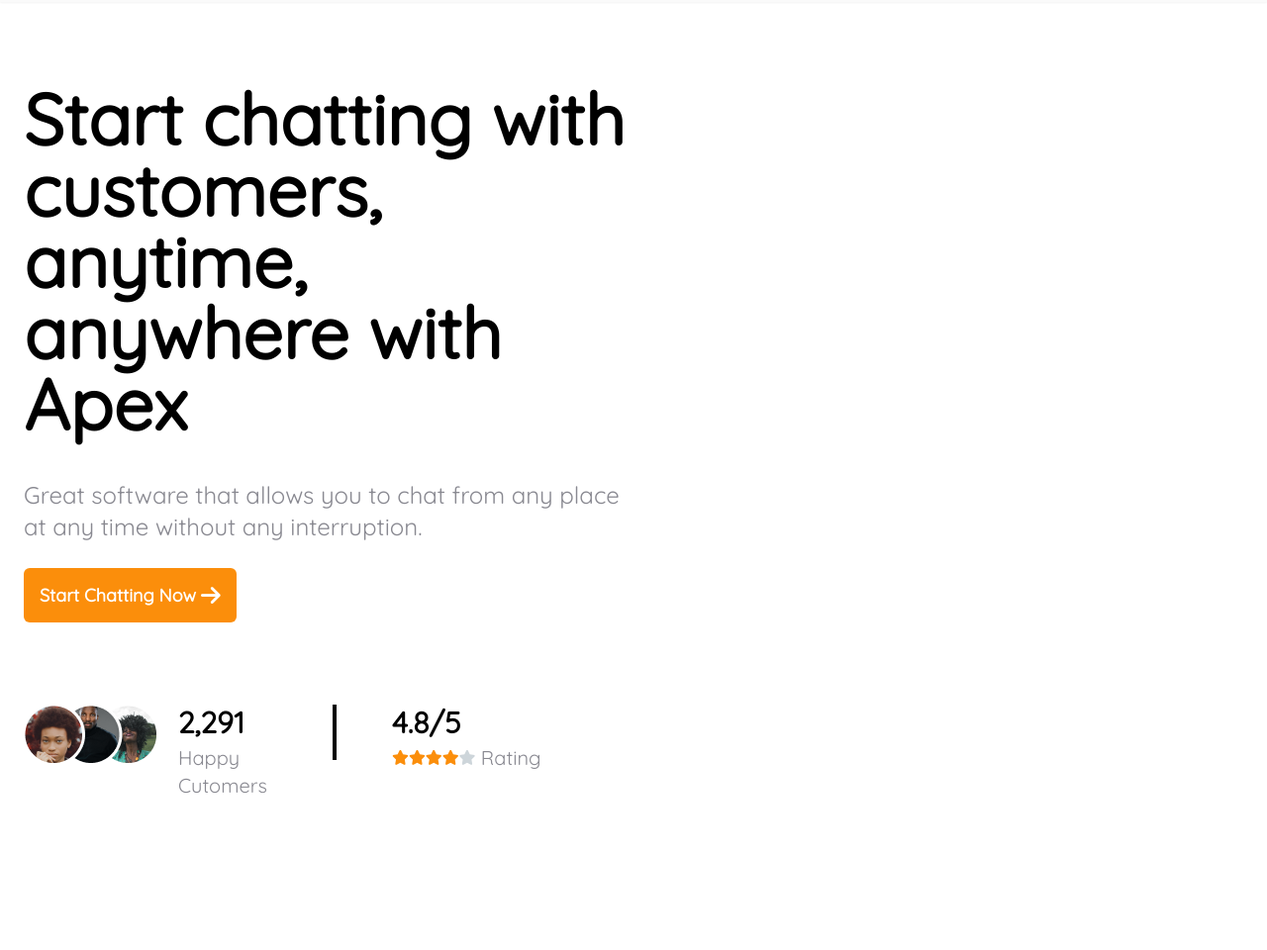
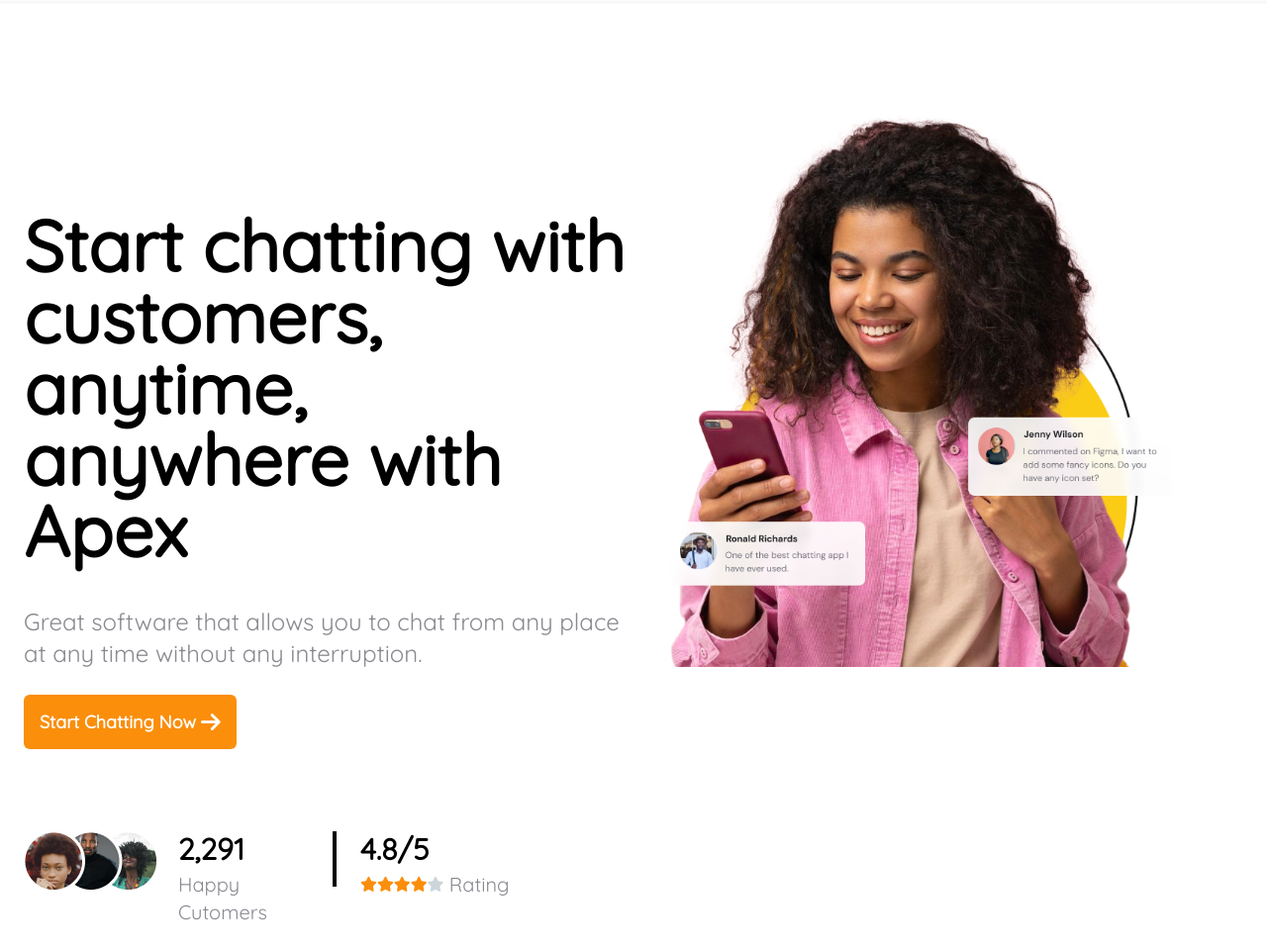
Before and after one commit to alimuhammeddev/Apex, a plain HTML site: page index.html in a window 1280 px wide. Shown: the part 84-1044 px from the top of the page at 99% size. Before the commit the page ends 916 px from the top, so only its background shows below. Drawn offline with nearby package versions, Linux system fonts and the light colour scheme.

Commit message:
added hero image

```diff
--- a/index.html
+++ b/index.html
@@ -59,7 +59,7 @@
     <div>
         <div class="container mx-auto p-4 lg:mt-36 mt-24">
             <div class="grid grid-cols-1 md:grid-cols-1 lg:grid-cols-2">
-                <div class="p-2">
+                <div class="p-2 lg:mt-32">
                     <h1 class="lg:text-7xl font-semibold text-3xl">
                         Start chatting with customers, anytime, anywhere with Apex
                     </h1>
@@ -80,13 +80,16 @@
                             <p class="text-[#898991] lg:text-xl text-base mt-1">Happy Cutomers</p>
                         </div>
                         <div class="border-l-4 border-black h-14"></div>
-                        <div class="lg:-ml-24 -ml-16">
+                        <div class="lg:-ml-32 -ml-16">
                             <h1 class="lg:text-3xl font-semibold text-lg">
                                 4.8/5
                             </h1>
                             <p class="text-[#898991] lg:text-xl text-base mt-1"><i class="fa-solid fa-star fa-xs" style="color: #fb8e0b;"></i><i class="fa-solid fa-star fa-xs" style="color: #fb8e0b;"></i><i class="fa-solid fa-star fa-xs" style="color: #fb8e0b;"></i><i class="fa-solid fa-star fa-xs" style="color: #fb8e0b;"></i><i class="fa-solid fa-star fa-xs" style="color: #CDD5DA;"></i> Rating</p>
                         </div>
                     </div>
+                </div>
+                <div class="p-2">
+                    <img src="/images/hero_user-b24913ef.png" alt="">
                 </div>
             </div>
         </div>
```
